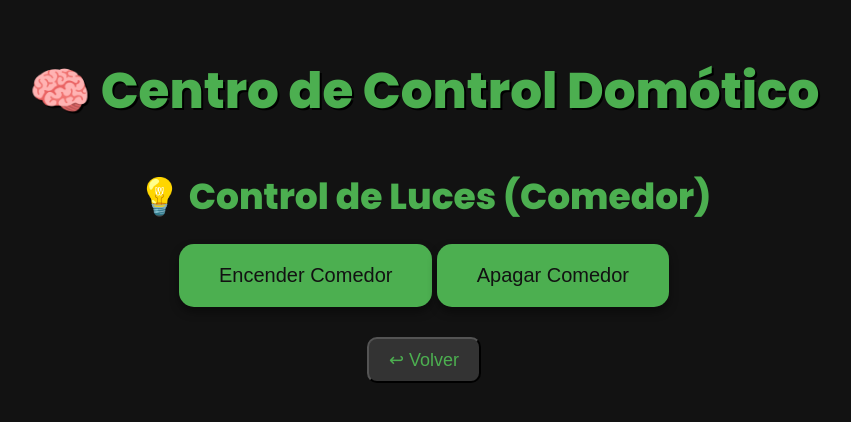
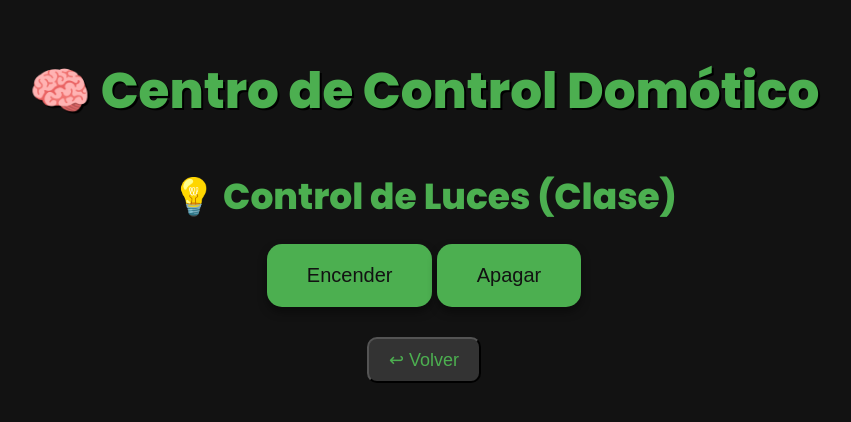
Before and after one commit to lukeshawww1/individual_lucca, a plain HTML site: page PROYECTO-Lucca/index.html in a window 1280 px wide. Both pictures are taken after a click on the button "💡 Control de Luces". Shown: the whole page, without its empty margins (216-1067 px from the left). Drawn offline with Linux system fonts and the light colour scheme; no server answers.

Commit message:
Comentarios añadidos

```diff
--- a/PROYECTO-Lucca/index.html
+++ b/PROYECTO-Lucca/index.html
@@ -125,13 +125,13 @@
 
   <!-- Sección Luces -->
   <div id="luces" class="seccion">
-    <h2>💡 Control de Luces (Comedor)</h2>
-    <button class="boton" onclick="controlarLuz('comedor', 'encender')">Encender Comedor</button>
-    <button class="boton" onclick="controlarLuz('comedor', 'apagar')">Apagar Comedor</button>
+    <h2>💡 Control de Luces (Clase)</h2>
+    <button class="boton" onclick="controlarLuz('comedor', 'encender')">Encender</button>
+    <button class="boton" onclick="controlarLuz('comedor', 'apagar')">Apagar</button>
     <br><button class="volver" onclick="volverInicio()">↩ Volver</button>
   </div>
 
-  <!-- Sección Accesos -->
+  <!-- Sección Accesos Todo esto se cogen los datos de flask y de publican en la web grupal -->
   <div id="accesos" class="seccion">
     <h2>🛂 Últimos Accesos</h2>
     <table>
@@ -143,7 +143,7 @@
     <br><button class="volver" onclick="volverInicio()">↩ Volver</button>
   </div>
 
-  <!-- Sección Temperatura -->
+  <!-- Sección Temperatura Lo mismo, se cogen los datos del flask y se publican a la web y se van actualizando -->
   <div id="temperatura" class="seccion">
     <h2>🌡️ Temperatura Actual</h2>
     <p id="datosTemp" class="temp-humedad">Cargando...</p>
@@ -151,6 +151,7 @@
   </div>
 
   <script>
+    //Esta parte lo he hecho con IA y videos ya que no he hecho nunca JS y se me complica pero simplemente es para llamar a las funciones tanto de volver al menú principal como todos los botones
     // Muestra la sección deseada
     function mostrarSeccion(id) {
       document.getElementById('inicio').style.display = 'none';
@@ -164,14 +165,14 @@
       document.querySelectorAll('.seccion').forEach(sec => sec.classList.remove('activa'));
     }
 
-    // Función para controlar luces mediante API, usa el script controlluces.py
+    // Función para controlar luces mediante flask (comentado ya anteriormente), usa el script controlluces.py
     function controlarLuz(habitacion, accion) {
       fetch(`http://192.168.1.18:5000/${accion}/${habitacion}`, { method: 'POST' })
         .then(res => res.json())
         .then(data => console.log(data));
     }
 
-    // Función para actualizar accesos recientes,  coge los datos del servidor flask donde se van actualizando los datos
+    // Función para actualizar accesos recientes,  coge los datos del servidor flask donde se van actualizando los datos y se publican en la web
     function actualizarAccesos() {
       fetch('http://192.168.1.18:5000/ultimos_accesos')
         .then(res => res.json())
```
